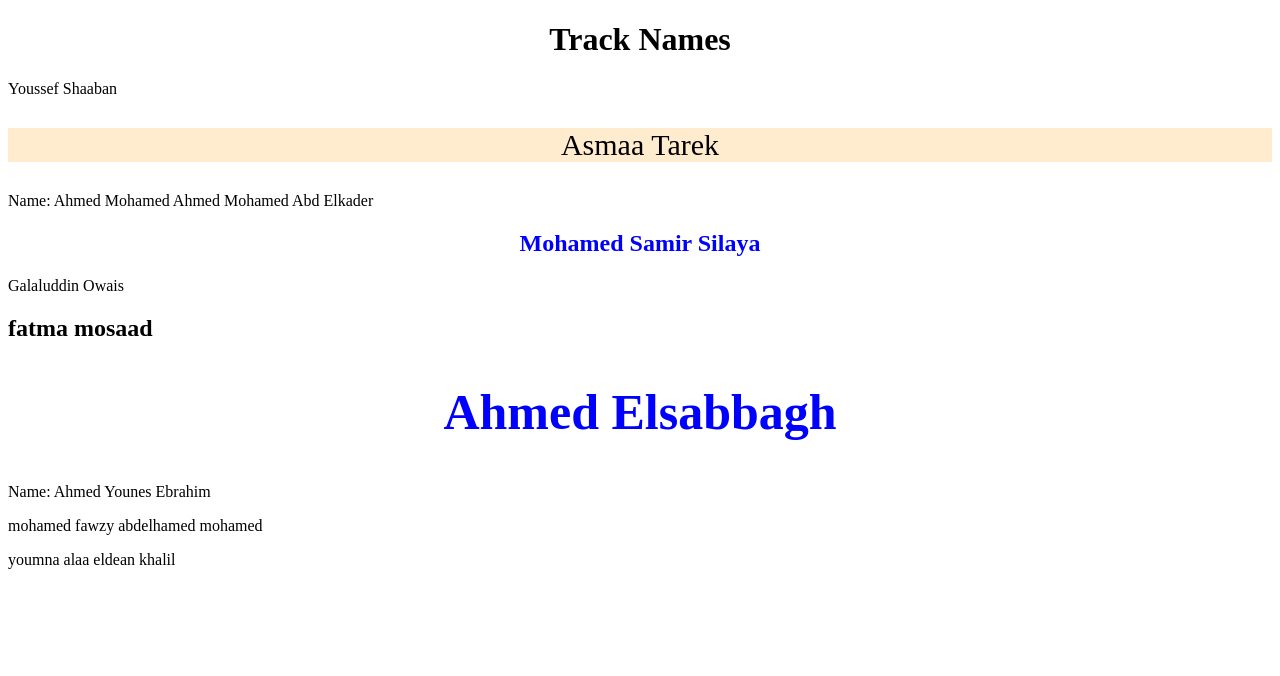
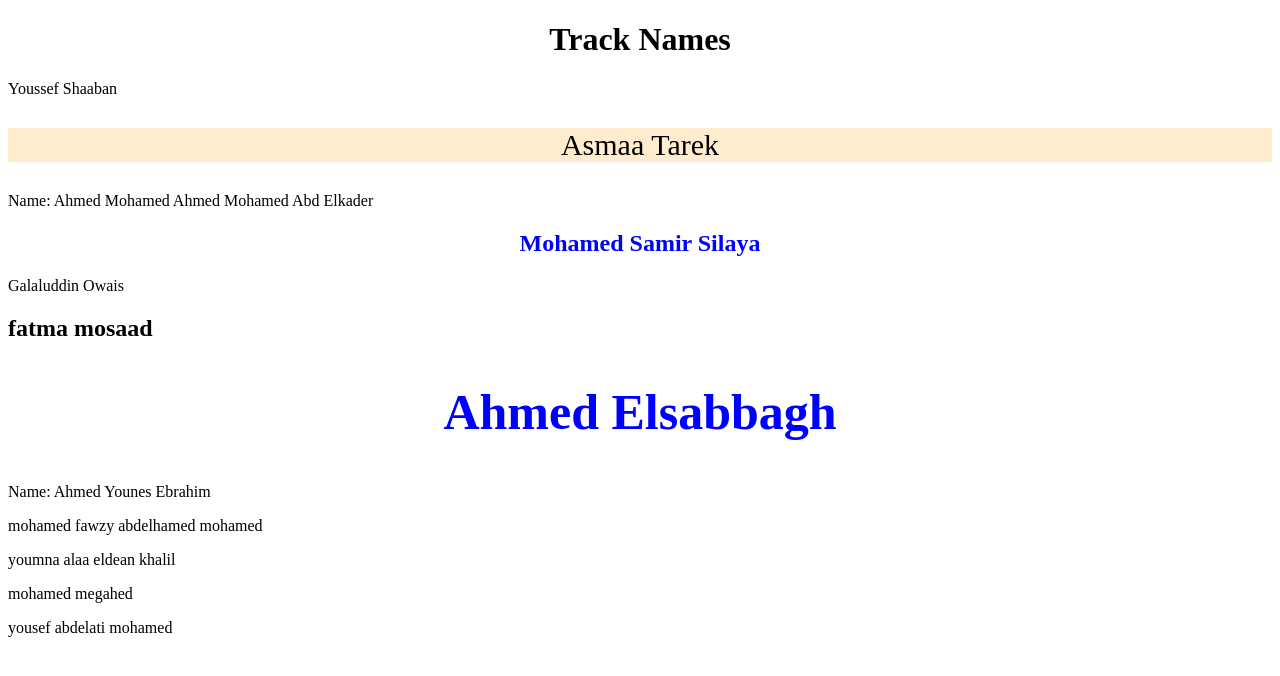
Before and after one commit to ayaatadel/python_2025, a plain HTML site: page test.html in a window 1280 px wide. Drawn offline with Linux system fonts and the light colour scheme.

Commit message:
yousef abdelati

```diff
--- a/test.html
+++ b/test.html
@@ -41,9 +41,14 @@
     <section>
       <p>mohamed fawzy abdelhamed mohamed</p>
     </section>
-  </section>
   <section>
     <p>youmna alaa eldean khalil</p>
   </section>
+  <section>
+    <p>mohamed megahed</p>
+  </section>
+  <section>
+    <p>yousef abdelati mohamed</p>
+  </section>
   </body>
 </html>
```
